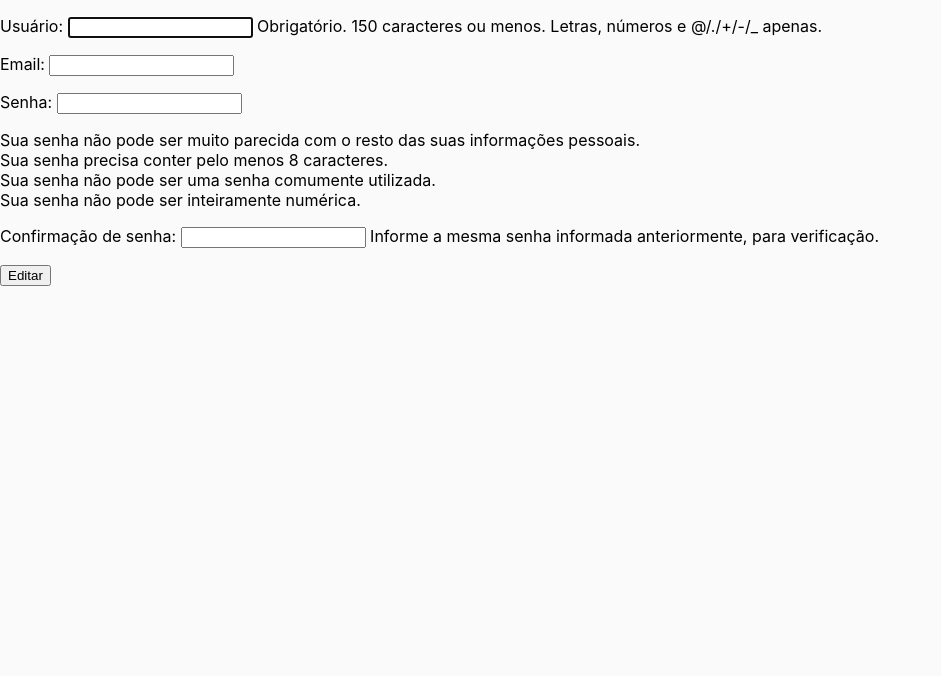
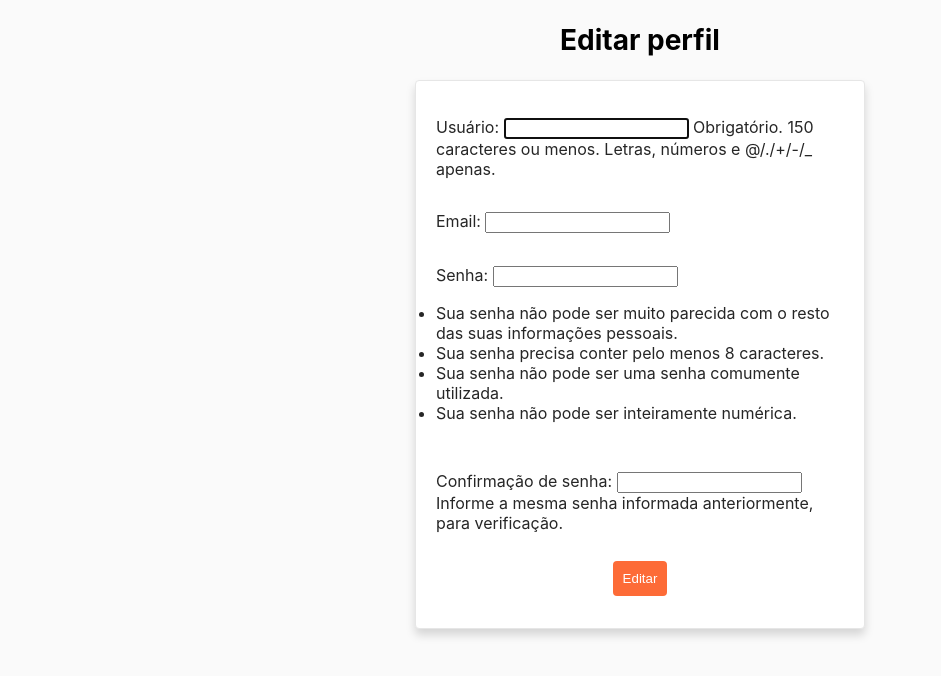
Before and after one commit to pamella/djangram, a Django app: template templates/users/update_user.html in a window 1280 px wide. Shown: the part 82-758 px from the top of the page, without its empty margins (0-941 px from the left). Run offline with Django 3.2, Linux system fonts and the light colour scheme; the template is opened without the code that fills it: values that come from a table or form of the project are taken from there, others are empty; some libraries are stand-ins or nearby versions; some web fonts are replaced.

Commit message:
Add common class to update user template

```diff
--- a/templates/users/update_user.html
+++ b/templates/users/update_user.html
@@ -5,14 +5,15 @@
 {% block title %} Djangram | Editar perfil {% endblock title %}
 
 {% block body %}
-<section>
-    <div>
-        <form method="post" enctype="multipart/form-data">
+<section class="update-user-section">
+    <div class="update-user-container simple-container">
+        <h2>Editar perfil</h2>
+        <form class="update-user-form simple-form" method="post" enctype="multipart/form-data">
             {% csrf_token %}
 
             {{ form.as_p }}
 
-            <input type="submit" value="Editar">
+            <input class="simple-input-submit" type="submit" value="Editar">
         </form>
     </div>
 </section>
```
